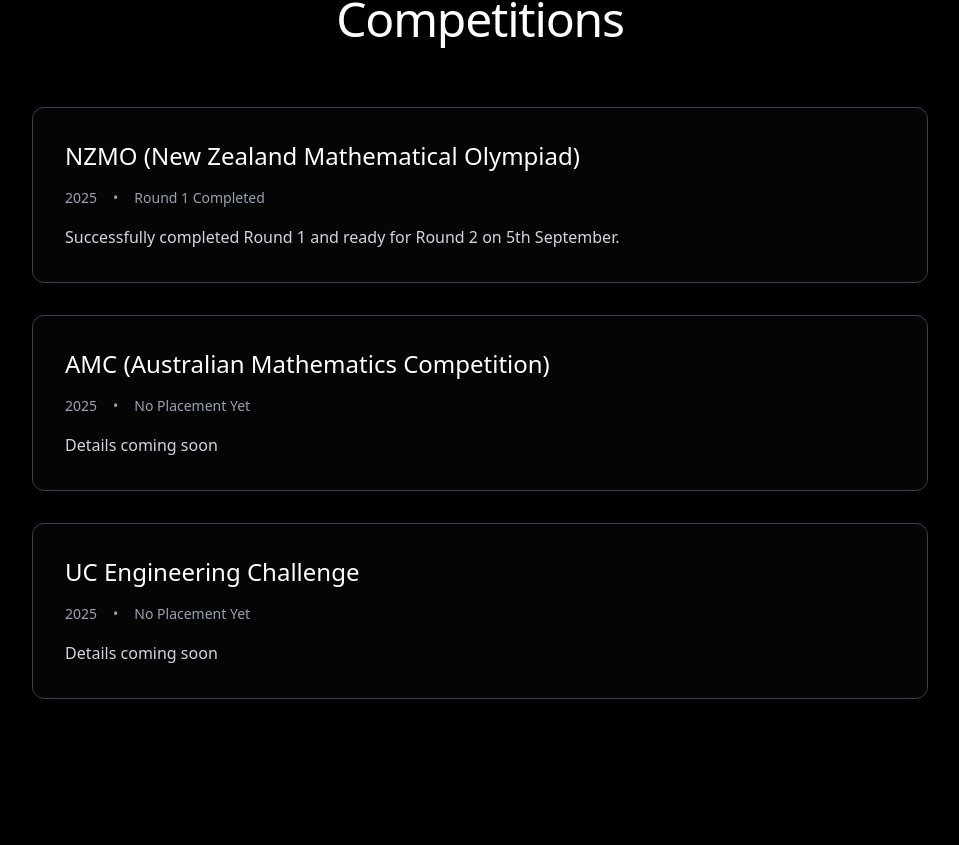
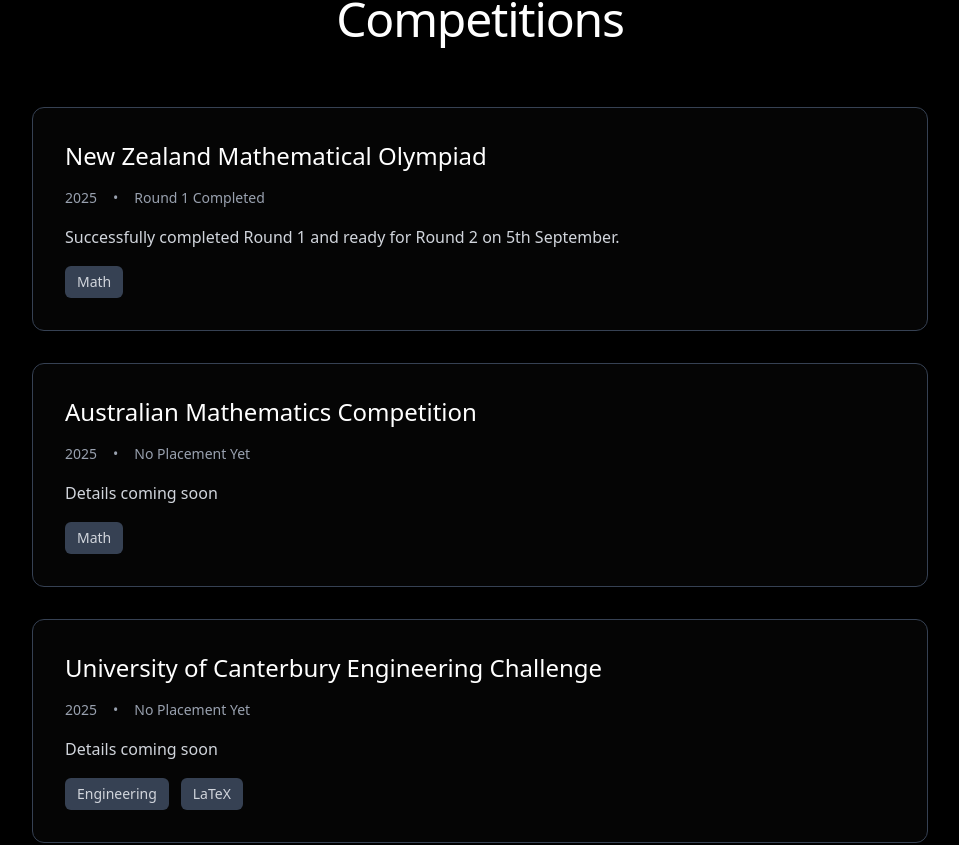
Before and after one commit to timkuessner/personal-website, a React (Vite) app: page / in a window 1280 px wide. Shown: the part 2115-2960 px from the top of the page, without its empty margins (160-1119 px from the left). Built offline with nearby package versions, Linux system fonts and the light colour scheme.

Commit message:
fix: correct route path for Primarschule Therwil and update competition titles for clarity

```diff
--- a/src/App.tsx
+++ b/src/App.tsx
@@ -23,7 +23,7 @@
   },
   // Education routes
   {
-    path: "/edu/primartherwil",
+    path: "/edu/primtherwil",
     element: <PrimarschuleTherwil />
   },
   {
--- a/src/components/Card.tsx
+++ b/src/components/Card.tsx
@@ -1,6 +1,5 @@
 import React from 'react';
 import { Link } from 'react-router-dom';
-import { ExternalLink } from 'lucide-react';
 
 interface CardProps {
   href?: string;
--- a/src/data/data.ts
+++ b/src/data/data.ts
@@ -35,29 +35,29 @@
       tags: ["Therwil, Switzerland", "July 2014 - June 2020"],
       bigTags: [],
       text: "Completed primary education at Primarschule Therwil, Switzerland.",
-      link: "/edu/primartherwil"
+      link: "/edu/primtherwil"
     }
   ],
 
   competitions: [
     {
-      title: "NZMO (New Zealand Mathematical Olympiad)",
+      title: "New Zealand Mathematical Olympiad",
       tags: ["2025", "Round 1 Completed"],
-      bigTags: [],
+      bigTags: ["Math"],
       text: "Successfully completed Round 1 and ready for Round 2 on 5th September.",
       link: "/comp/nzmo"
     },
     {
-      title: "AMC (Australian Mathematics Competition)",
+      title: "Australian Mathematics Competition",
       tags: ["2025", "No Placement Yet"],
-      bigTags: [],
+      bigTags: ["Math"],
       text: "Details coming soon",
       link: "/comp/amc"
     },
     {
-      title: "UC Engineering Challenge",
+      title: "University of Canterbury Engineering Challenge",
       tags: ["2025", "No Placement Yet"],
-      bigTags: [],
+      bigTags: ["Engineering", "LaTeX"],
       text: "Details coming soon",
       link: "/comp/uceng"
     }
--- a/src/pages/competitions/UniversityOfCanterburyEngineeringChallenge.tsx
+++ b/src/pages/competitions/UniversityOfCanterburyEngineeringChallenge.tsx
@@ -3,7 +3,7 @@
 
 export const UniversityOfCanterburyEngineeringChallenge: React.FC = () => {
   return (
-    <Layout title="UC Engineering Challenge" showBackButton={true}>
+    <Layout title="University of Canterbury Engineering Challenge" showBackButton={true}>
       <div className="py-16 px-4 sm:px-6 lg:px-8">
         <div className="max-w-4xl mx-auto text-center">
           <p className="text-gray-400">Content coming soon...</p>
```
